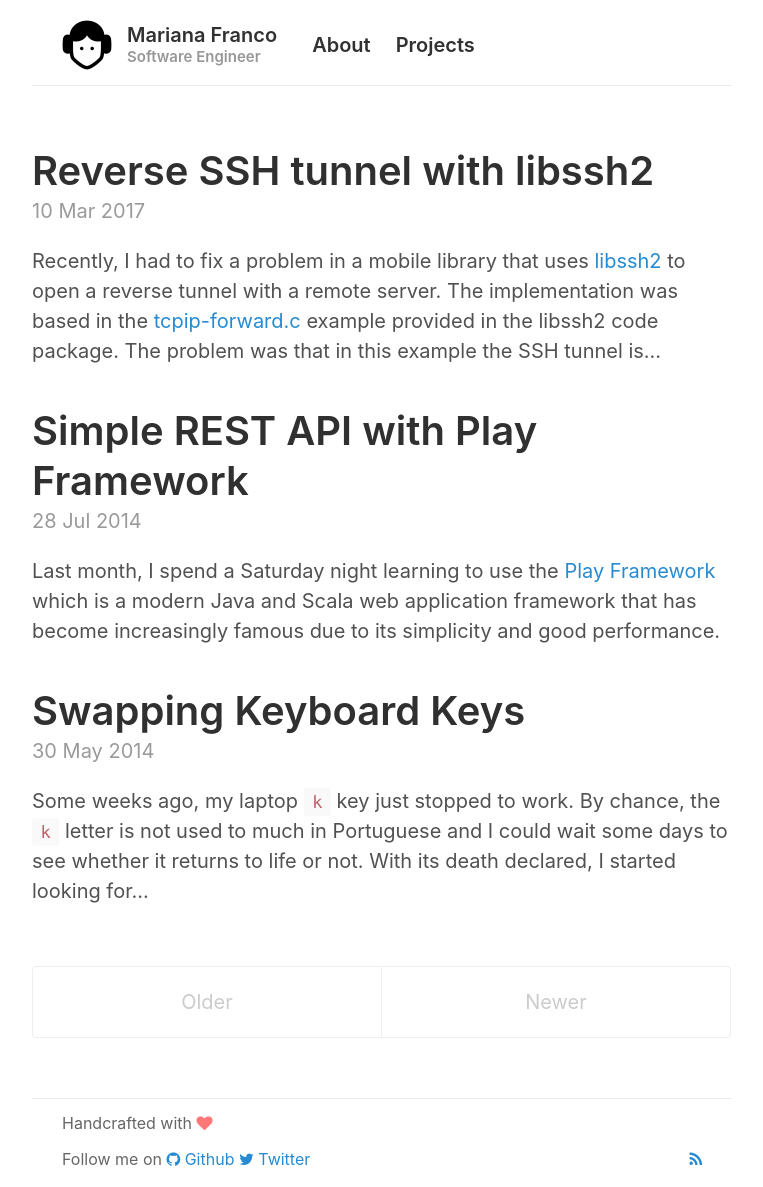
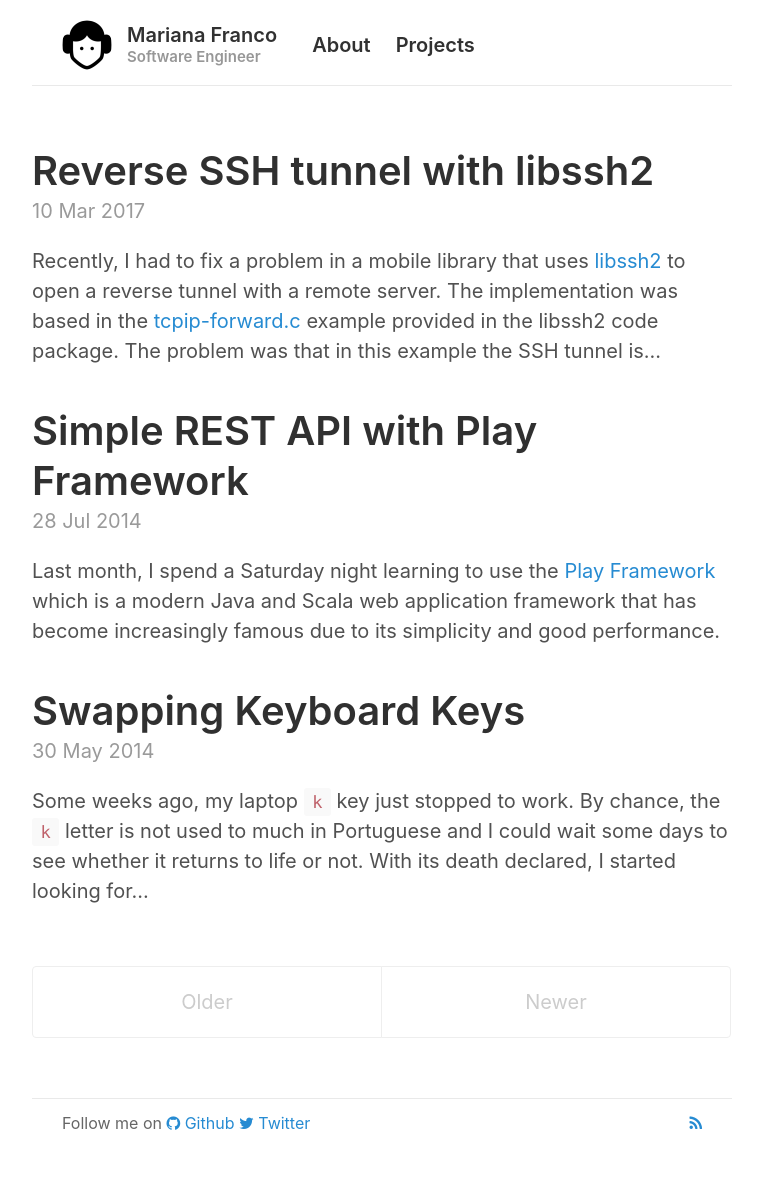
Before and after one commit to marianafranco/marianafranco.github.io, a Jekyll site: the page built from index.html, in a window 1280 px wide. Shown: the whole page, without its empty margins (258-1021 px from the left). Built offline with Jekyll 4.4.1, drawn with Linux system fonts in a browser that asks for light colours; the list of posts is cut into pages by our own code; after the commit the page ends 1151 px from its top, so only the background shows below that.

Commit message:
Remove handcraft message from footer

```diff
--- a/_includes/footer.html
+++ b/_includes/footer.html
@@ -1,8 +1,5 @@
 <footer class="footer">
   <div class="container">
-        <p>
-          Handcrafted with <i style="color:#f77" class="fa fa-heart"></i>
-        </p>
         <p>
           Follow me on
           <a href="https://github.com/marianafranco" class="social"><i class="fa fa-github"></i> Github</a>
```
